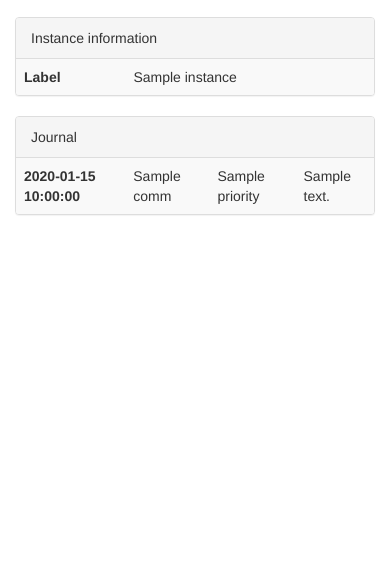
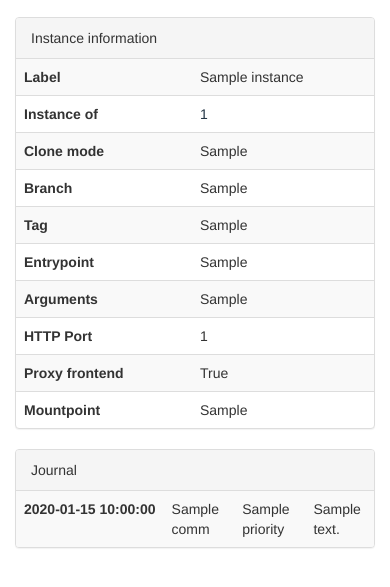
Before and after one commit to BrixIT/Platform, a Flask app: template platform_flask/templates/instance_detail.html in a window 390 px wide. Shown: the part 54-641 px from the top of the page. Run offline with Flask 2, Linux system fonts and the light colour scheme; the visitor is signed in with stand-in values (Sample User, id 1); tables that the repository leaves empty hold one stand-in row (values such as "Sample post"); the template is opened without the code that fills it: values that come from a table or form of the project are taken from there, most other values are stand-ins (such as "Sample title", 1, 10 or a date in 2020); some libraries are stand-ins or nearby versions.

Commit message:
Added more detail to instance page

```diff
--- a/platform_flask/systemd.py
+++ b/platform_flask/systemd.py
@@ -97,8 +97,8 @@ class SystemdUnit:
         raw = getoutput('journalctl -u platform-{} -o json'.format(self.name))
         for line in raw.split("\n"):
             log_line = json.loads(line)
-            log_line['timestamp'] = datetime.datetime.fromtimestamp(int(log_line['__REALTIME_TIMESTAMP'][:-4]))
-            yield json.loads(line)
+            log_line['timestamp'] = datetime.datetime.fromtimestamp(int(log_line['__REALTIME_TIMESTAMP'][:-6]))
+            yield log_line
 
 
 class CaseSensitiveConfigParser(configparser.ConfigParser):
--- a/platform_flask/templates/instance_detail.html
+++ b/platform_flask/templates/instance_detail.html
@@ -2,7 +2,7 @@
 
 {% block main %}
     <div class="row">
-        <div class="col-sm-4">
+        <div class="col-sm-3">
             <div class="panel panel-default">
                 <div class="panel-heading">Instance information</div>
                 <table class="table table-striped">
@@ -10,17 +10,56 @@
                         <th>Label</th>
                         <td>{{ instance.label }}</td>
                     </tr>
+                    <tr>
+                        <th>Instance of</th>
+                        <td>
+                            <a href="#">{{ instance.repository_id }}</a>
+                        </td>
+                    </tr>
+                    <tr>
+                        <th>Clone mode</th>
+                        <td>{{ instance.clone_source }}</td>
+                    </tr>
+                    <tr>
+                        <th>Branch</th>
+                        <td>{{ instance.branch }}</td>
+                    </tr>
+                    <tr>
+                        <th>Tag</th>
+                        <td>{{ instance.tag }}</td>
+                    </tr>
+                    <tr>
+                        <th>Entrypoint</th>
+                        <td>{{ instance.entrypoint }}</td>
+                    </tr>
+                    <tr>
+                        <th>Arguments</th>
+                        <td>{{ instance.arguments }}</td>
+                    </tr>
+                    <tr>
+                        <th>HTTP Port</th>
+                        <td>{{ instance.port }}</td>
+                    </tr>
+                    <tr>
+                        <th>Proxy frontend</th>
+                        <td>{{ instance.proxy }}</td>
+                    </tr>
+                    <tr>
+                        <th>Mountpoint</th>
+                        <td>{{ instance.mountpoint }}</td>
+                    </tr>
+
                 </table>
             </div>
 
         </div>
-        <div class="col-sm-8">
+        <div class="col-sm-9">
             <div class="panel panel-default">
                 <div class="panel-heading">Journal</div>
                 <table class="table table-striped">
                     {% for line in journal %}
                         <tr>
-                            <th>{{ line.timestamp }}</th>
+                            <th style="white-space: nowrap;">{{ line.timestamp }}</th>
                             <td>{{ line._COMM }}</td>
                             <td>{{ priority[line.PRIORITY] }}</td>
                             <td class="loglevel-{{ priority[line.PRIORITY] }}">{{ line.MESSAGE }}</td>
```
